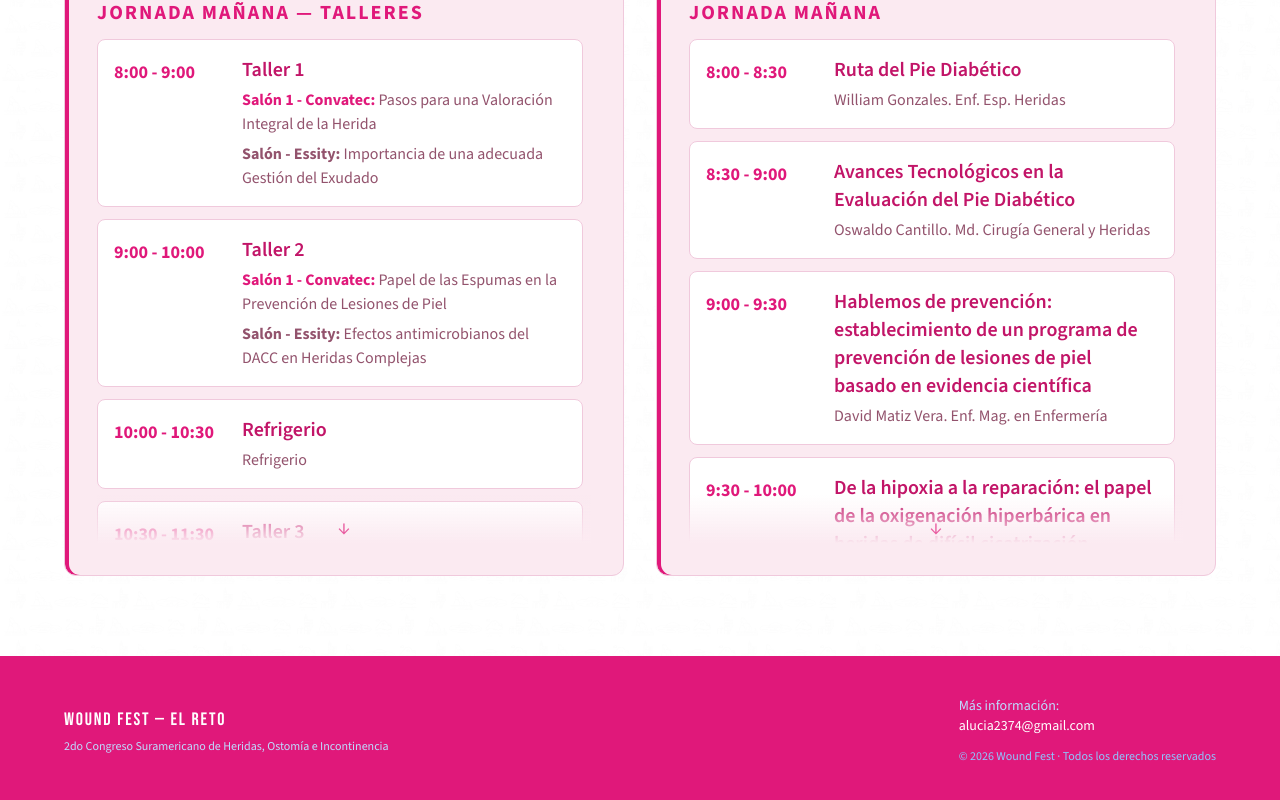
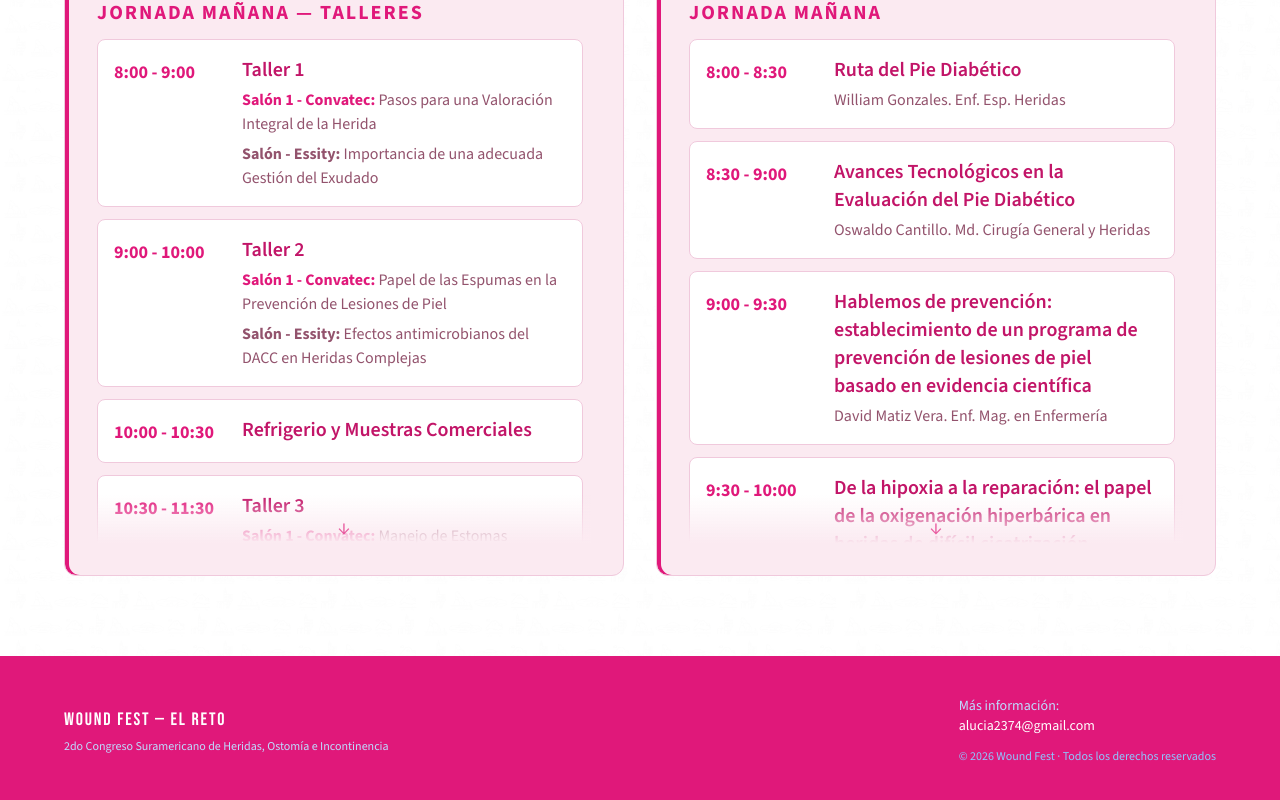
Before and after one commit to davidSolarte1/woundfest_front, a React (Vite) app: page / in a window 1280 px wide. Shown: the part 4830-5630 px from the top of the page. Built offline with nearby package versions, Linux system fonts and the light colour scheme; no server answers.

Commit message:
texto de evento

```diff
--- a/src/components/ScheduleSection.jsx
+++ b/src/components/ScheduleSection.jsx
@@ -190,7 +190,7 @@ function TalleresList({ block }) {
             <p translate="no" className="mt-1 text-sm sm:text-base" style={{ color: 'var(--color-muted-foreground)' }}>
               {item.shared}
             </p>
-          ) : (
+          ) : item.talks && (
             <div className="mt-1 space-y-1.5">
               {item.talks.map((title, i) => (
                 <p key={i} className="text-sm sm:text-base" style={{ color: 'var(--color-muted-foreground)' }}>
--- a/src/data/eventData.js
+++ b/src/data/eventData.js
@@ -56,7 +56,7 @@ export const SCHEDULE = [
               'Efectos antimicrobianos del DACC en Heridas Complejas',
             ],
           },
-          { time: '10:00 - 10:30', label: 'Refrigerio', shared: 'Refrigerio' },
+          { time: '10:00 - 10:30', label: 'Refrigerio y Muestras Comerciales' },
           {
             time: '10:30 - 11:30',
             label: 'Taller 3',
```
